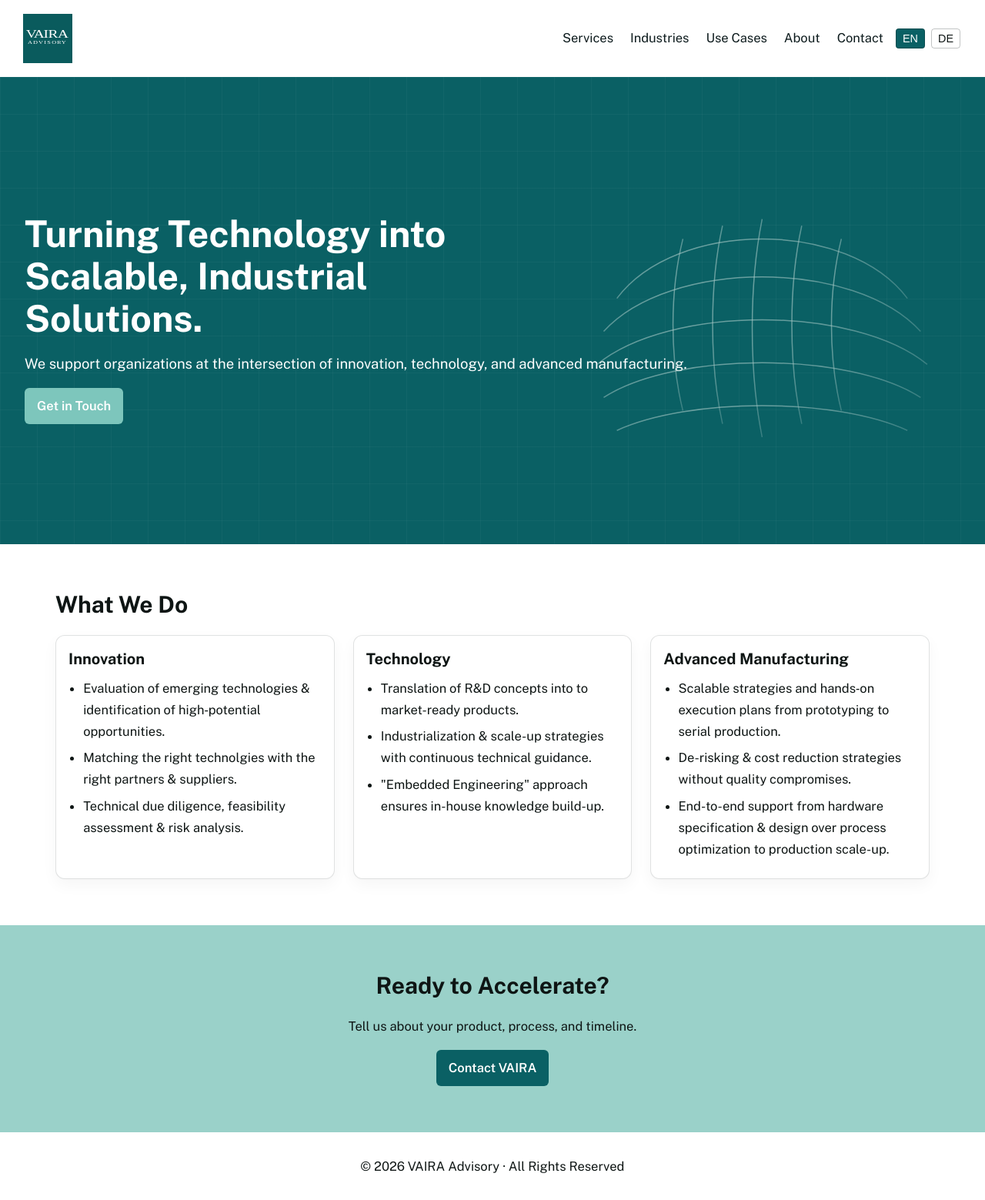
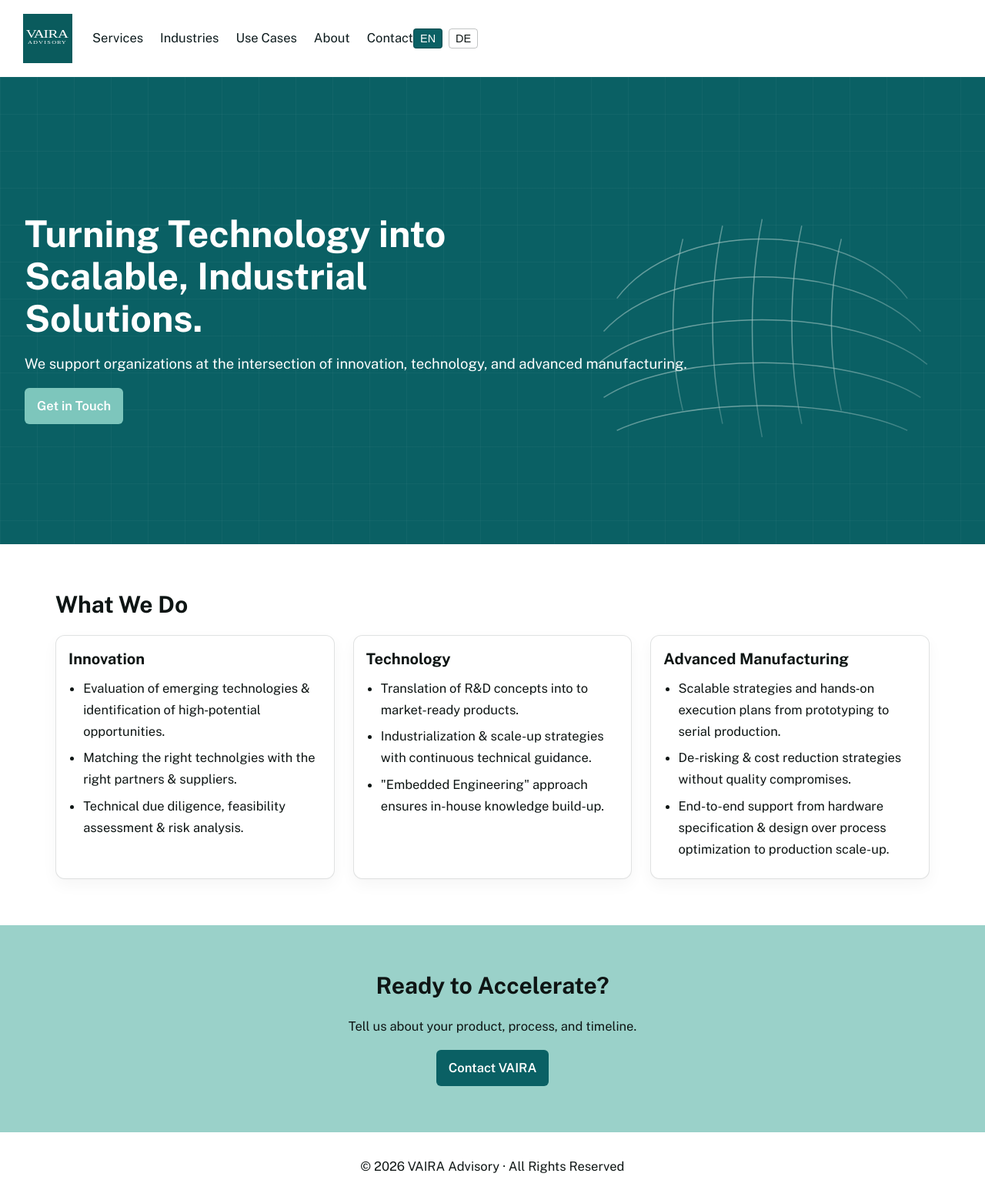
Before and after one commit to raphaelheeb/vaira-advisory, a Jekyll site: the page built from index.html, in a window 1280 px wide. Shown: the whole page at 77% size. Built offline with Jekyll 4.4.1, drawn with Linux system fonts in a browser that asks for light colours.

Commit message:
Update styles.css

```diff
--- a/assets/css/styles.css
+++ b/assets/css/styles.css
@@ -423,3 +423,58 @@
 @media (prefers-reduced-motion: reduce) {
   * { animation: none !important; transition: none !important; }
 }
+
+/* =========================================================
+   HEADER LAYOUT: NAV NEXT TO LOGO, SWITCHER FAR RIGHT
+   ========================================================= */
+
+/* Ensure the header uses a single flex row */
+.header-wrap {
+  display: flex;
+  align-items: center;
+  gap: 24px;            /* space between logo and nav */
+  padding-inline: var(--page-pad);
+  max-width: var(--maxw);
+  margin: 0 auto;
+}
+
+/* Explicit visual order (no HTML changes needed) */
+.site-header .site-logo { order: 1; }   /* leftmost */
+.site-header nav        { order: 2; }   /* sits right next to the logo */
+.language-switcher      { order: 3; }   /* last item */
+
+/* Keep the language switcher pinned to the far right */
+.language-switcher {
+  margin-left: auto;    /* pushes it to the right edge */
+  display: flex;
+  align-items: center;
+  gap: 8px;
+}
+
+/* Make sure nav does not push itself away from the logo */
+.site-header nav {
+  margin-left: 0 !important;  /* override any previous auto margins */
+  display: flex;
+  align-items: center;
+}
+
+/* Optional: slightly tighter spacing inside the nav links */
+.nav {
+  display: flex;
+  align-items: center;
+  gap: 22px;
+  margin: 0;
+  padding: 0;
+  list-style: none;
+}
+
+/* Mobile: stack cleanly; avoid pushing the switcher off-screen */
+@media (max-width: 720px) {
+  .header-wrap {
+    flex-wrap: wrap;
+    gap: 12px;
+  }
+  .site-header .site-logo { order: 1; }
+  .site-header nav        { order: 2; width: 100%; } /* nav on its own line */
+  .language-switcher      { order: 3; margin-left: 0; } /* no push on stacked layout */
+}
```
